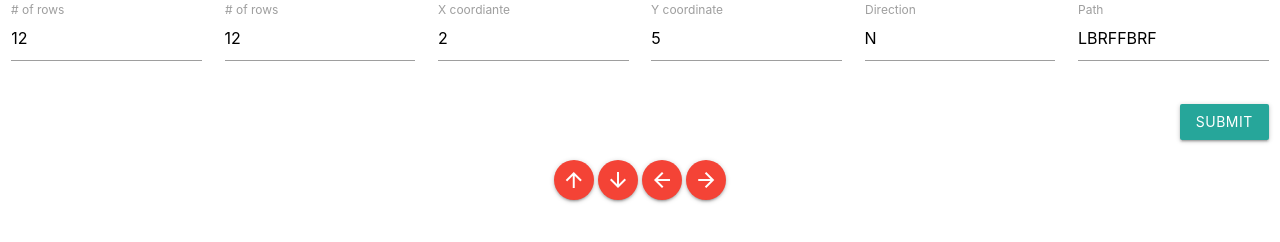
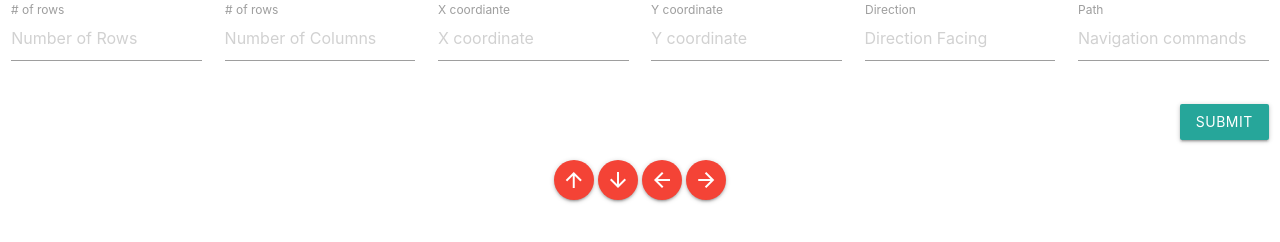
Before and after one commit to shantanuraje/MarsRover, a plain HTML site: page index.html in a window 1280 px wide. Drawn offline with nearby package versions, Linux system fonts and the light colour scheme.

Commit message:
removed hardcoded input values

```diff
--- a/index.html
+++ b/index.html
@@ -20,27 +20,27 @@
         <div class="row">
             <div class="input-field col s2">
                 <label for="rows"># of rows</label>
-                <input value="12" placeholder="Number of Rows" id="rows" name="rows" type="number" min="3" max="20" class="validate" required>
+                <input placeholder="Number of Rows" id="rows" name="rows" type="number" min="3" max="20" class="validate" required>
             </div>
             <div class="input-field col s2">
                 <label for="columns"># of rows</label>
-                <input value="12" placeholder="Number of Columns" id="columns" name="columns" type="number" min="3" max="20" class="validate" required>
+                <input placeholder="Number of Columns" id="columns" name="columns" type="number" min="3" max="20" class="validate" required>
             </div>
             <div class="input-field col s2">
                 <label for="x_coordinate">X coordiante</label>
-                <input value="2" placeholder="X coordinate" id="x_coordinate" name="x_coordinate" type="number" min="0" class="validate">
+                <input placeholder="X coordinate" id="x_coordinate" name="x_coordinate" type="number" min="0" class="validate">
             </div>
             <div class="input-field col s2">
                 <label for="y_coordinate">Y coordinate</label>
-                <input value="5" placeholder="Y coordinate" id="y_coordinate" name="y_coordinate" type="number" min="0" class="validate">
+                <input placeholder="Y coordinate" id="y_coordinate" name="y_coordinate" type="number" min="0" class="validate">
             </div>
             <div class="input-field col s2">
                 <label for="direction">Direction</label>
-                <input value="N" placeholder="Direction Facing" id="direction" name="direction" type="text" class="validate" pattern="[NnSsEeWe]">
+                <input placeholder="Direction Facing" id="direction" name="direction" type="text" class="validate" pattern="[NnSsEeWe]">
             </div>
             <div class="input-field col s2">
                 <label for="movement_path">Path</label>
-                <input value="LBRFFBRF" placeholder="Navigation commands" id="movement_path" name="movement_path" type="text" class="validate" pattern="[FfBbLlRr]+">
+                <input placeholder="Navigation commands" id="movement_path" name="movement_path" type="text" class="validate" pattern="[FfBbLlRr]+">
             </div>
         </div>
         <div class="row right-align">
```
